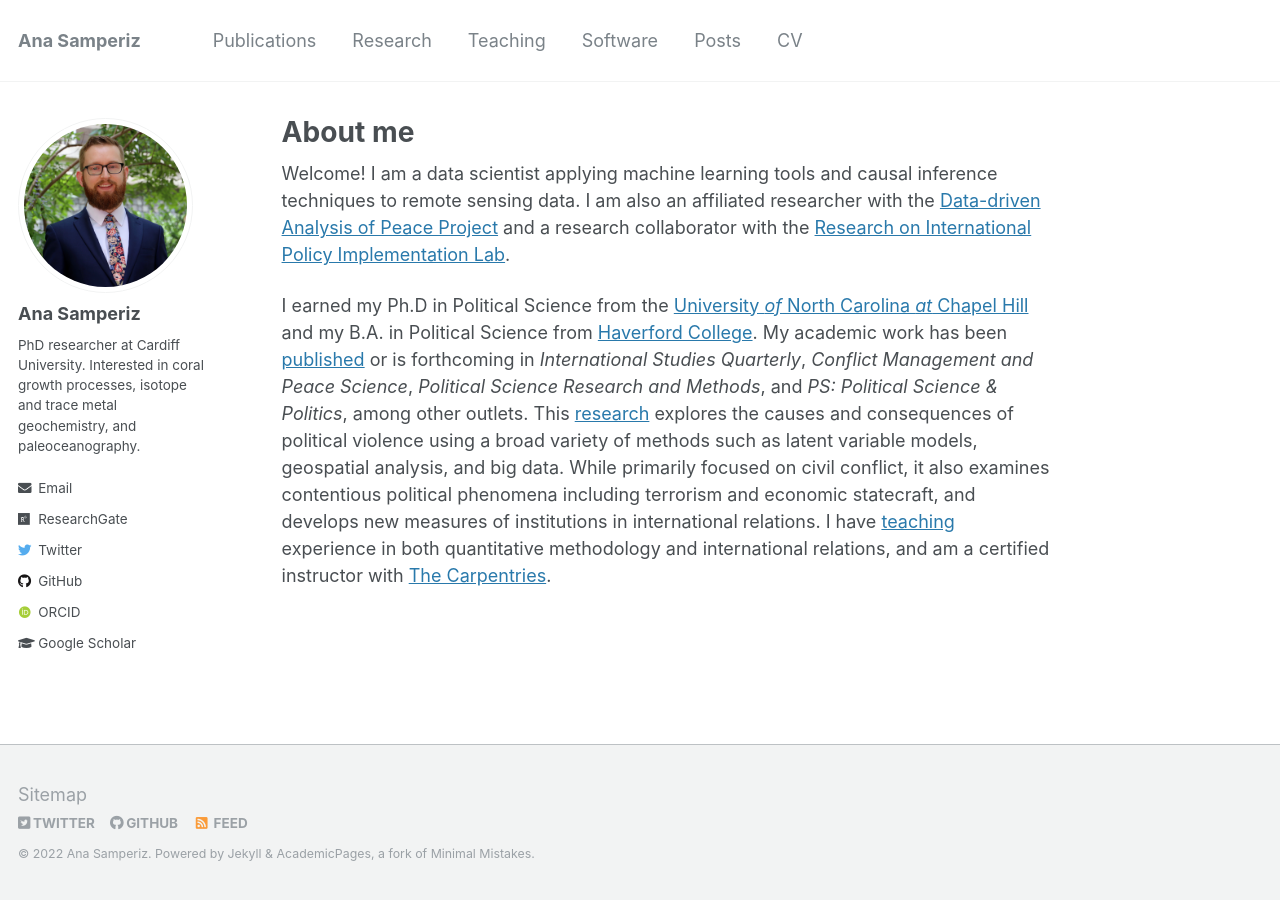
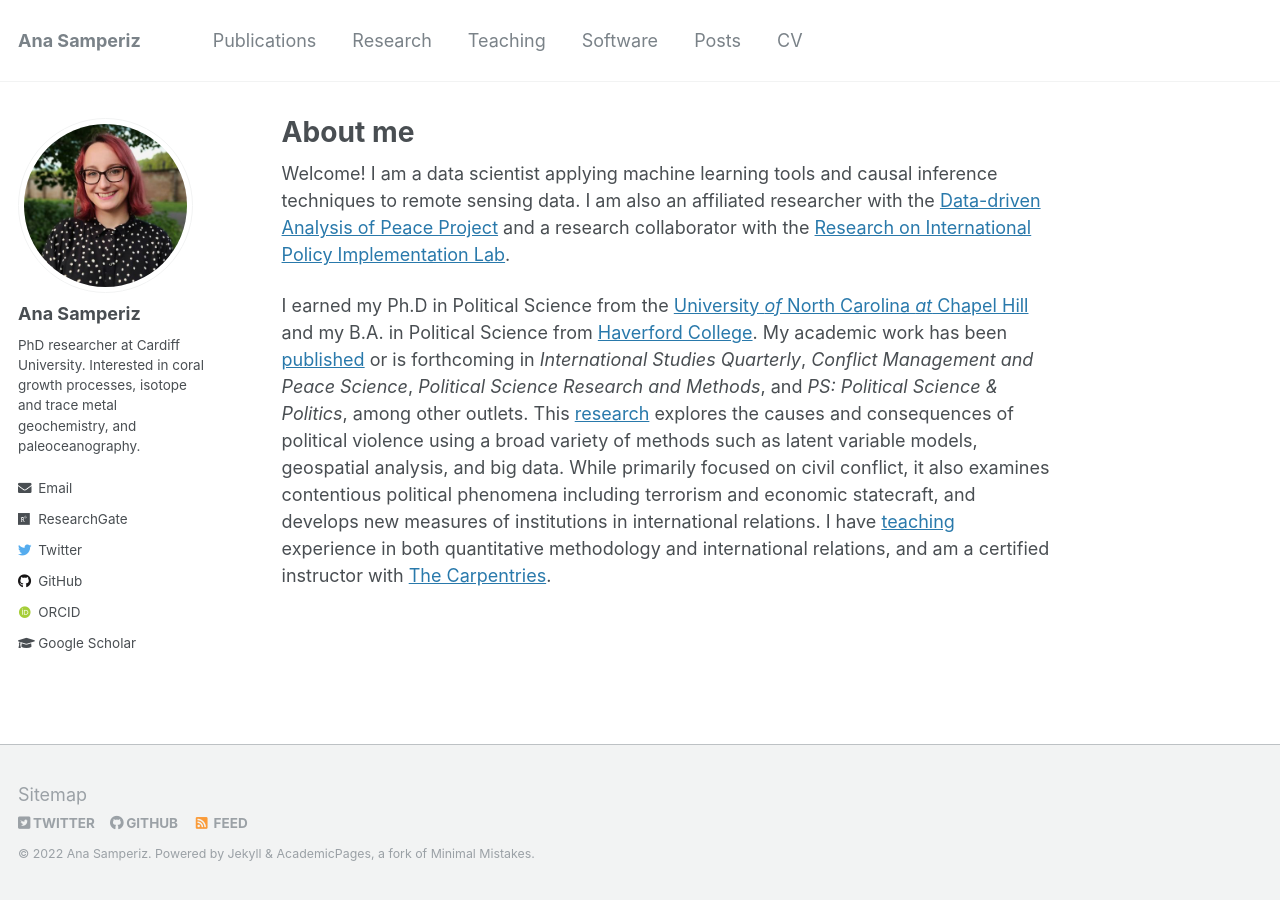
Before and after one commit to anasamperiz/anasamperiz.github.io, a Jekyll site: the page built from _pages/about.md, in a window 1280 px wide. Built offline with Jekyll 4.4.1, drawn with Linux system fonts in a browser that asks for light colours; some web fonts are replaced.

Commit message:
Update _config.yml

```diff
--- a/_config.yml
+++ b/_config.yml
@@ -83,7 +83,7 @@ analytics:
 # Site Author
 author:
   name             : "Ana Samperiz"
-  avatar           : "profile.png"
+  avatar           : "nt8i0Gir_400x400.jpg"
   bio              : "PhD researcher at Cardiff University. Interested in coral growth processes, isotope and trace metal geochemistry,
   and paleoceanography."
   location         :
```
